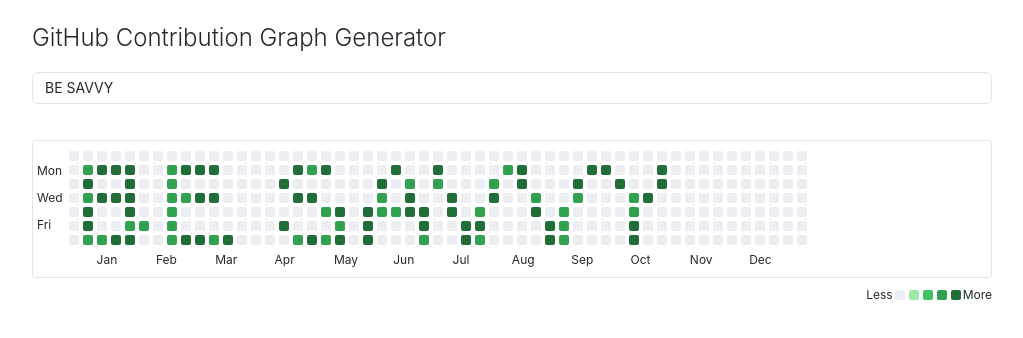
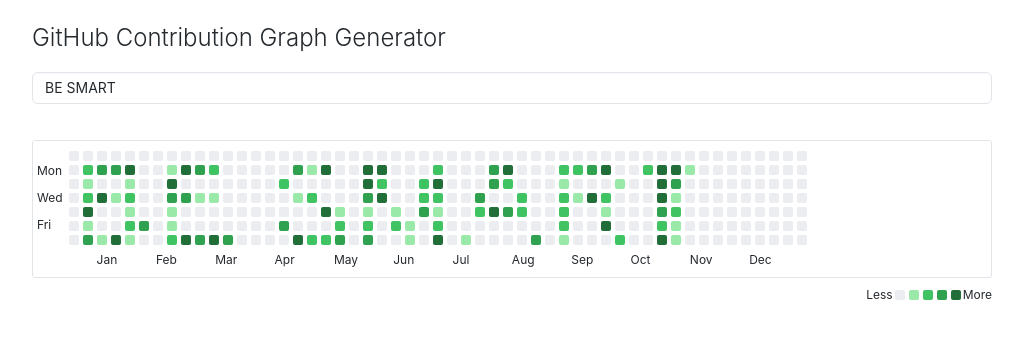
Before and after one commit to cookabc/app-universe, a Next.js app: page /contribution-graph in a window 1280 px wide. Shown: the top 338 px of the page, without its empty margins (128-1151 px from the left). Built offline with nearby package versions, Linux system fonts and the light colour scheme.

Commit message:
Refactor ContributionGraph page to improve performance and readability

```diff
--- a/src/app/contribution-graph/page.tsx
+++ b/src/app/contribution-graph/page.tsx
@@ -37,7 +37,7 @@ const months = [
 ];
 
 export default function ContributionGraph() {
-	const [inputText, setInputText] = useState<string>("BE SAVVY");
+	const [inputText, setInputText] = useState<string>("BE SMART");
 	const [gridData, setGridData] = useState<number[][]>([]);
 	const canvasRef = useRef<HTMLCanvasElement>(null);
 
@@ -56,7 +56,7 @@ export default function ContributionGraph() {
 				const index = (y * imageData.width + x) * 4;
 				const alpha = data[index + 3];
 				row.push(
-					alpha > ALPHA_THRESHOLD ? Math.floor(Math.random() * 3) + 3 : 0,
+					alpha > ALPHA_THRESHOLD ? Math.floor(Math.random() * 4) + 1 : 0,
 				);
 			}
 			grid.push(row);
@@ -74,7 +74,7 @@ export default function ContributionGraph() {
 		const canvas = canvasRef.current;
 		if (!canvas) return;
 
-		const ctx = canvas.getContext("2d");
+		const ctx = canvas.getContext("2d", { willReadFrequently: true });
 		if (!ctx) return;
 
 		canvas.width = CANVAS_WIDTH;
```
